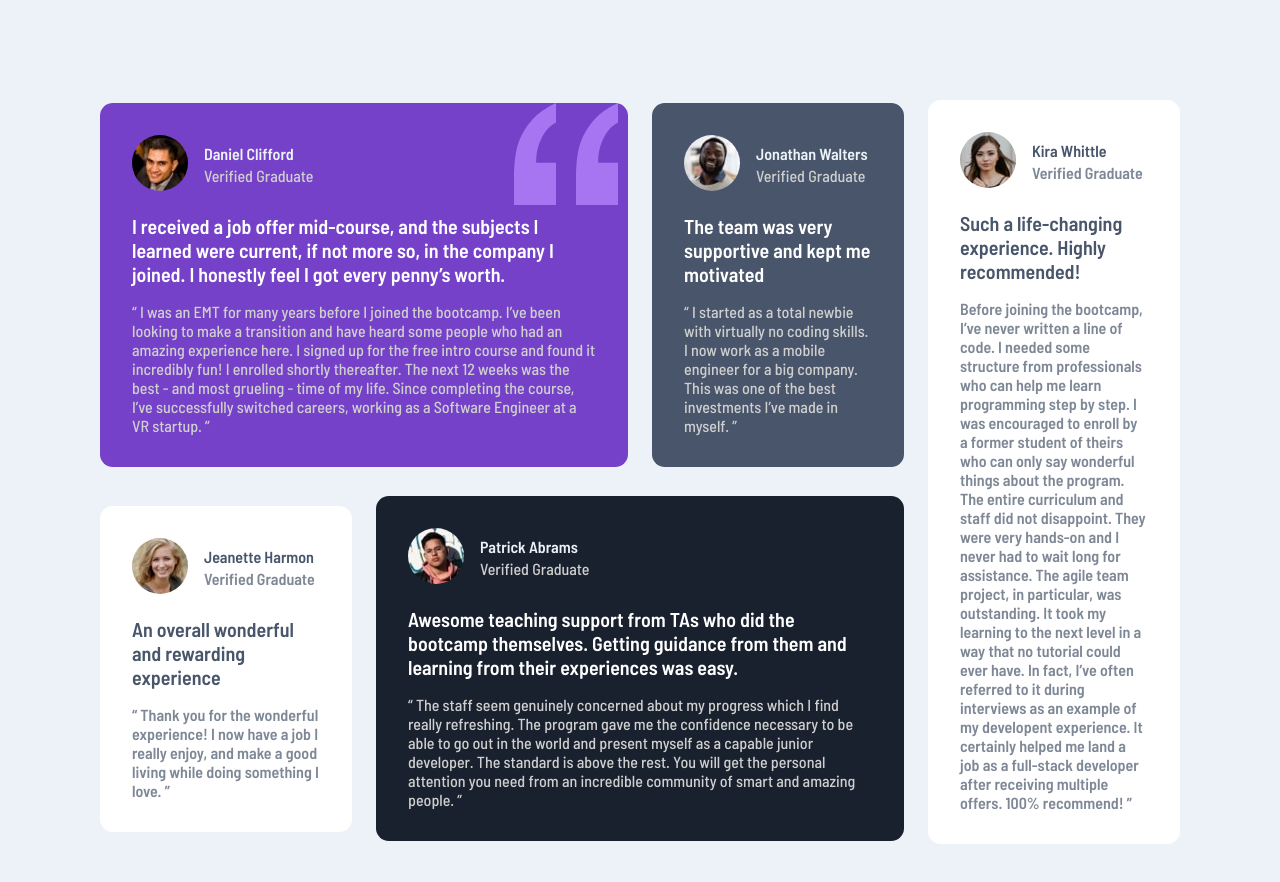
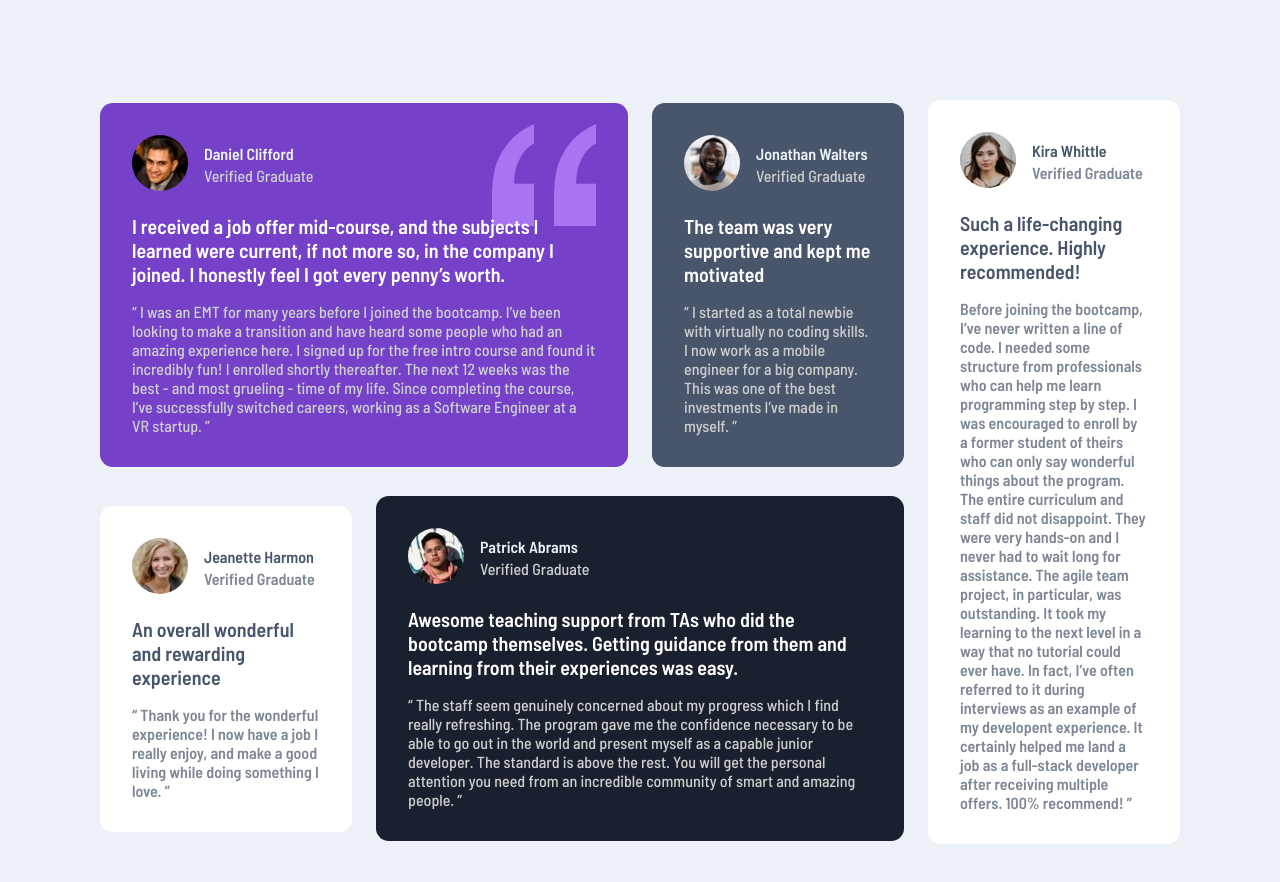
Before and after one commit to JCrotzer/Testimonials-Grid-Section, a plain HTML site: page index.html in a window 1280 px wide. Drawn offline with Linux system fonts and the light colour scheme.

Commit message:
updated css

```diff
--- a/assets/css/style.css
+++ b/assets/css/style.css
@@ -53,7 +53,7 @@ main {
   background: var(--moderate-violet);
   background-image: url(../images/bg-pattern-quotation.svg);
   background-repeat: no-repeat;
-  background-position: right 0.625rem top;
+  background-position: right 2rem top 1.3rem;
 }
 
 .two {
```
